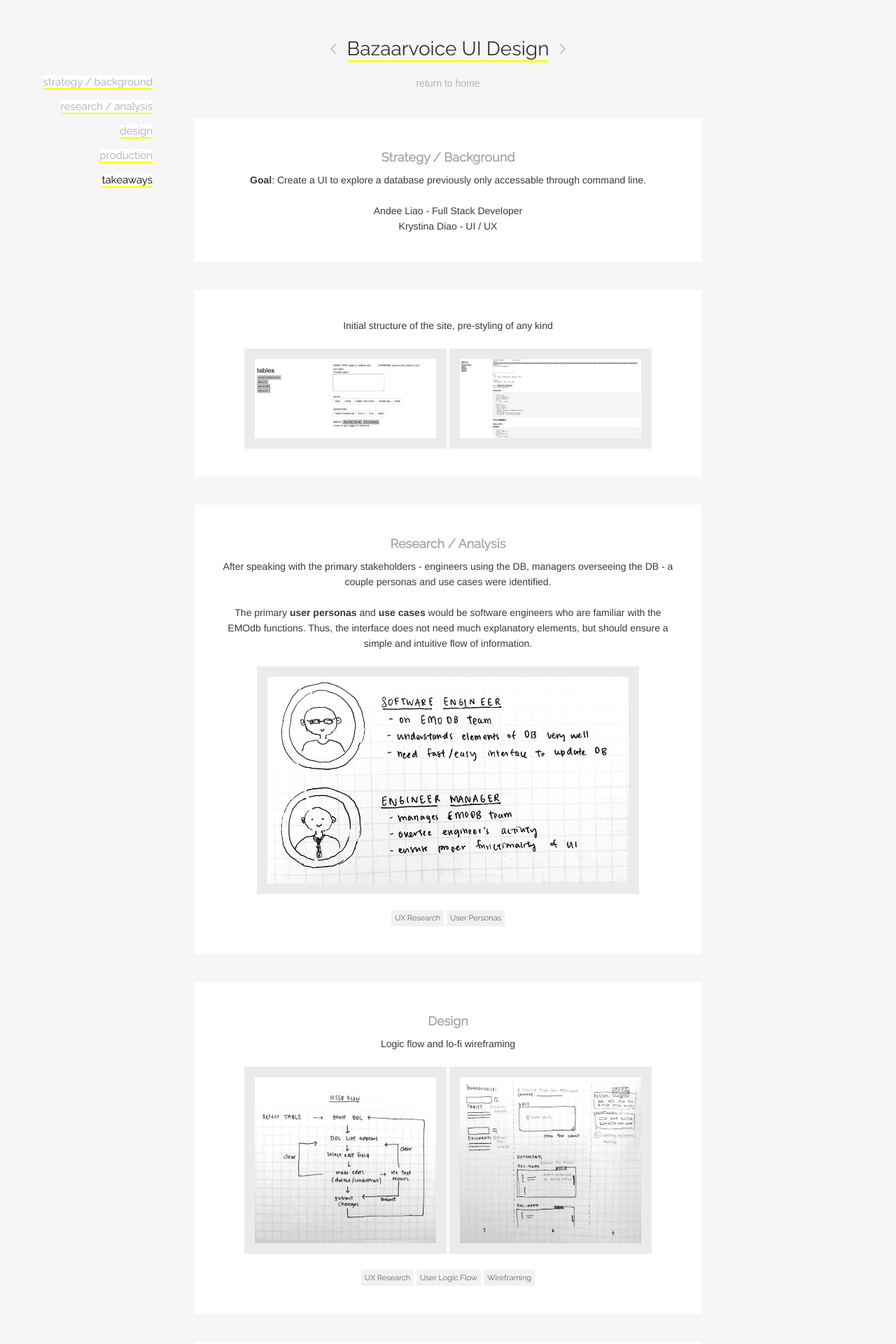
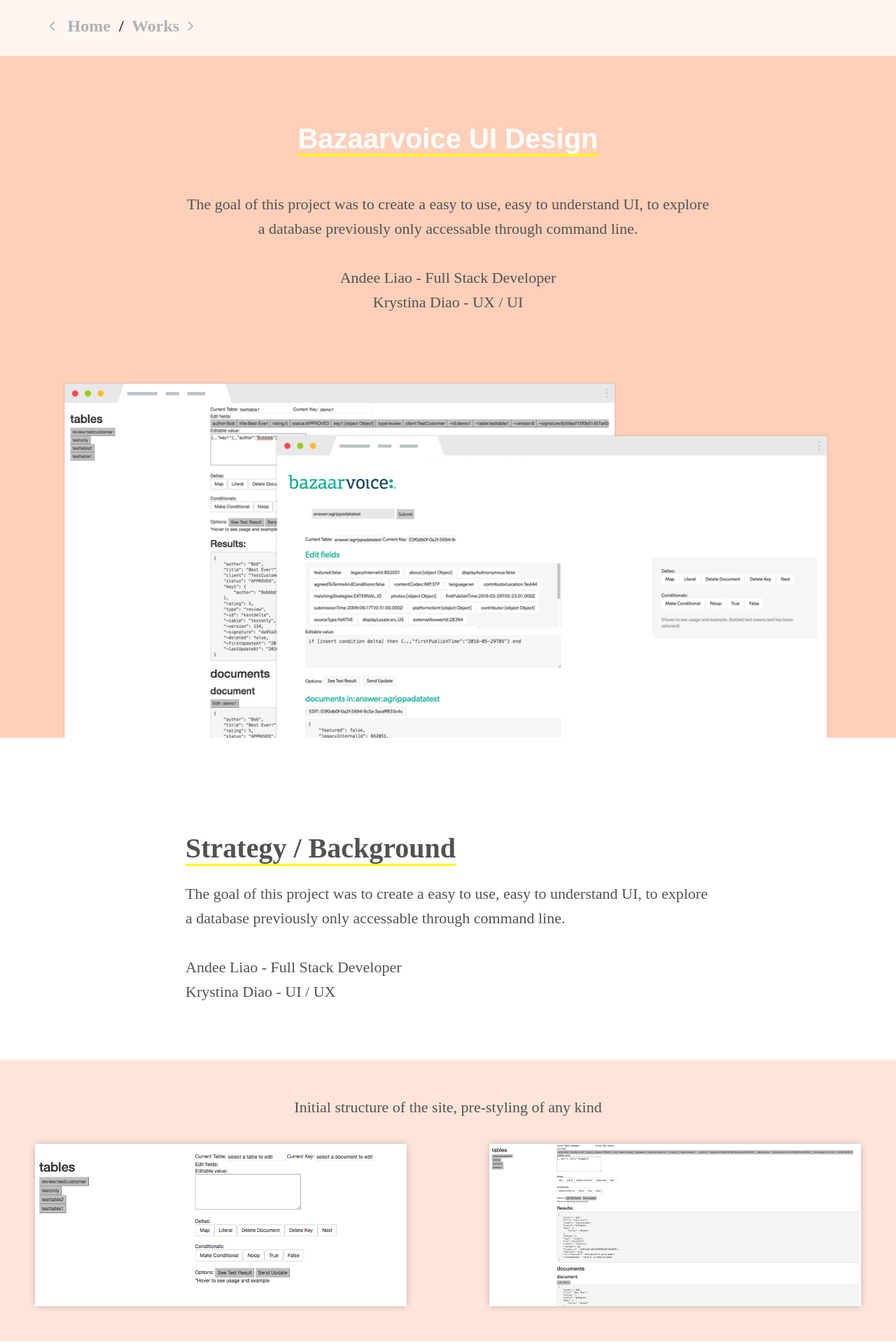
Before and after one commit to krystinadiao/krystinadiao.github.io, a PHP site: page /bv-interface.html in a window 1280 px wide. Shown: the top 1920 px of the page at 70% size. Run offline with PHP 8.4, Linux system fonts and the light colour scheme; some libraries are stand-ins or nearby versions; some web fonts are replaced.

Commit message:
no message

```diff
--- a/bv-interface.html
+++ b/bv-interface.html
@@ -23,6 +23,8 @@
   <script src="jquery.nav.js"></script>
   <script src='jquery.scrollto.js'></script>
 
+  <script src="/fonts.js"></script>
+
 
   <script>
   (function(i,s,o,g,r,a,m){i['GoogleAnalyticsObject']=r;i[r]=i[r]||function(){
@@ -36,74 +38,91 @@
 </script>
 </head>
 <body>
+  <header class="nav-start">
+      <a href="drawing-portfolio.html"><i class="fa fa-angle-left arrow " style="margin-left:50px;" aria-hidden="true"></i></a>
 
+      &nbsp;  <a href="index.html">Home</a> &nbsp;/&nbsp; <a href="index.html#portfolio">Works</a>&nbsp;
+
+        <a href="bv-analytics.html"><i class="fa fa-angle-right arrow" aria-hidden="true"></i></a>
+  </header>
   <div class="main" id="top">
+    <div class="cover" style="background-color:#ffcfb9; padding-top:15vh;">
 
-    <div class="col-md-12 ">
+      <div data-aos="fade-up">
+      <h1>
 
-      <div class="sidebar col-md-2">
-          <div id="nav-anchor"></div>
-          <nav>
-              <ul>
-                  <li><a href="#strategy">strategy / background</a></li>
-                  <li><a href="#research">research / analysis</a></li>
-                  <li><a href="#design">design</a></li>
-                  <li><a href="#production">production</a></li>
-                  <li><a href="#takeaways">takeaways</a></li>
-              </ul>
 
-          </nav>
-      </div><!-- /sidebar -->
+        <span class="hello-light">Bazaarvoice UI Design</span>
+</h1>
 
-<div class="col-md-8">
-      <div data-aos="fade-up">
-        <h1><a href="drawing-portfolio.html"><i class="fa fa-angle-left arrow " aria-hidden="true"></i></a>&nbsp;
+    </div>
+<br/>
+    <div data-aos="fade-up" >
+      <div class="container-dark" style="margin-bottom:0px;">  <center>
+        The goal of this project was to create a easy to use, easy to understand UI, to explore a database previously only accessable through command line. <br/><br/>
+    Andee Liao - Full Stack Developer<br/>
+        Krystina Diao - UX / UI</center>
+        <br/><br/>
 
-          <span class="hello3">Bazaarvoice UI Design</span>
+      </div>
+<div class="container-img-header">
+      <img src="bv/interface-header.png" width="100%"/>
+    </div>
+    </div>
 
-          &nbsp;<a href="bv-analytics.html"><i class="fa fa-angle-right arrow" aria-hidden="true"></i></a></h1>
-        <a class="highlight" href="index.html#portfolio"><span class="hello4">return to home</span></a>
-      </div>
+
+    </div>
+
+  </div>
+
+
+
+
 
       <section id="strategy">
 
         <div data-aos="fade-up" >
-          <div class="text-boxes">
-<h4>Strategy / Background</h4>
-            <b>Goal</b>: Create a UI to explore a database previously only accessable through command line.  <br/><br/>
+          <div class="container-dark">
+<h4>  <span class="hello-dark">Strategy / Background</span></h4>
+            The goal of this project was to create a easy to use, easy to understand UI, to explore a database previously only accessable through command line.  <br/><br/>
 
             Andee Liao - Full Stack Developer<br/>
             Krystina Diao - UI / UX
+</div>
 
-
-          </div></div>
+          </div>
 
   </section>
 
           <div data-aos="fade-up" >
-            <div class="text-boxes">
 
-              Initial structure of the site, pre-styling of any kind<br/><br/>
-              <a class="image" href="bv/interface-1.jpg" data-lightbox="image-2" data-title="Before Design Implementation"><img src="bv/interface-1.jpg" alt="" width="45%"/></a>
-              <a class="image" href="bv/interface-2.jpg" data-lightbox="image-2" data-title="Before Design Implementation"><img src="bv/interface-2.jpg" alt="" width="45%"/></a>
-            </div>
+
+              <div class="container-img" style="background-color:#ffe5d9;">
+                Initial structure of the site, pre-styling of any kind<br/><br/>
+              <a class="image" href="bv/interface-1.jpg" data-lightbox="image-2" data-title="Before Design Implementation"><img class="left-img" src="bv/interface-1.jpg" alt="" width="45%"/></a>
+              <a class="image" href="bv/interface-2.jpg" data-lightbox="image-2" data-title="Before Design Implementation"><img class="right-img" src="bv/interface-2.jpg" alt="" width="45%"/></a>
+        </div></div>
 
 
 <section id="research">
             <div data-aos="fade-up" >
-              <div class="text-boxes">
-                <h4>Research / Analysis</h4>
+                <div class="container-dark">
+      <h4>  <span class="hello-dark">Research / Analysis</span></h4>
                 After speaking with the primary stakeholders - engineers using the DB, managers overseeing the DB - a couple personas and use cases were identified.<br/><br/>
                 The primary <b>user personas</b> and <b>use cases</b> would be software engineers who are familiar with the EMOdb functions.  Thus, the interface does not need much explanatory elements, but should ensure a simple and intuitive flow of information.
 
-                  <br/><br/>
-                <a href="bv/interface-personas.jpg" data-lightbox="image-2" data-title="User Personas"><img src="bv/interface-personas.jpg" alt="" width="85%"/></a>
+                  <br/><br/></div></div>
+
+  <div data-aos="fade-up" >
+
+    <div class="container-img" style="background-color:#ffe5d9;">
+                <a href="bv/interface-personas.jpg" data-lightbox="image-2" data-title="User Personas"><img src="bv/interface-personas.jpg" alt="" width="55%"/></a>
 <br/><br/>
                 <span class="category">UX Research</span>
                 <span class="category">User Personas</span>
-              </div>
 
-            </div>
+
+            </div></div>
 </section>
 
 
@@ -111,58 +130,66 @@
 <section id="design">
 
               <div data-aos="fade-up" >
-                <div class="text-boxes">
-                  <h4>Design</h4>
+                  <div class="container-dark">
+              <h4>  <span class="hello-dark">Design</span></h4>
+            </div></div>
+
+  <div data-aos="fade-up" >
+            <div class="container-img" style="background-color:#ffe5d9;">
                   Logic flow and lo-fi wireframing<br/><br/>
-                  <a href="bv/interface-flow.jpg" data-lightbox="image-2" data-title="Logic Flow"><img src="bv/interface-flow.jpg" alt="" width="45%"/></a>
-                  <a href="bv/interface-lofi.jpg" data-lightbox="image-2" data-title="Lo-Fi Wireframing"><img src="bv/interface-lofi.jpg" alt="" width="45%"/></a>
+                  <a href="bv/interface-flow.jpg" data-lightbox="image-2" data-title="Logic Flow"><img src="bv/interface-flow.jpg" alt="" width="35%" class="left-img"/></a>
+                  <a href="bv/interface-lofi.jpg" data-lightbox="image-2" data-title="Lo-Fi Wireframing"><img src="bv/interface-lofi.jpg" alt="" width="35%" class="right-img"/></a>
 <br/><br/>
                   <span class="category">UX Research</span>
                   <span class="category">User Logic Flow</span>
                   <Span class="category">Wireframing</span>
                 </div>
-
-              </div>
+</div>
 
               <div data-aos="fade-up" >
-                <div class="text-boxes">
-
+  <div class="container-dark">
                   Changes were made throughout the wireframing process, allowing me to experience <b>rapid iteration</b>.<br/><br/>
 
                   The first hi-fi shows a replica of my lo-fi ideas,
                   but we resulted in something more like the second image, leaning towards two main columns rather than three to keep the interface as simple and clean as possible.<br/><br/>
-                  The color palette is based off of the Bazaarvoice green and a neutral secondary palette.<br/><br/>
-                  <a href="bv/interface-7.jpg" data-lightbox="image-2" data-title="Hi-Fi Wireframe"><img src="bv/interface-7.jpg" alt="" width="45%"/></a>
-                  <a href="bv/interface-8.jpg" data-lightbox="image-2" data-title="Hi-Fi Wireframe"><img src="bv/interface-8.jpg" alt="" width="45%"/></a>
+                  The color palette is based off of the Bazaarvoice green and a neutral secondary palette.
+                </div></div>
+
+                <div data-aos="fade-up" >
+                          <div class="container-img" style="background-color:#ffe5d9;">
+                  <a href="bv/interface-7.jpg" data-lightbox="image-2" data-title="Hi-Fi Wireframe"><img src="bv/interface-7.jpg" alt="" width="45%" class="left-img"/></a>
+                  <a href="bv/interface-8.jpg" data-lightbox="image-2" data-title="Hi-Fi Wireframe"><img src="bv/interface-8.jpg" alt="" width="45%" class="right-img"/></a>
 <br/><br/>
                   <span class="category">UX Research</span>
                   <span class="category">UX / UI Design</span>
                   <Span class="category">Wireframing</span>
                   <span class="category">Photoshop</span>
-                </div>
 
-              </div>
+              </div></div>
 </section>
 
 
 <section id="production">
 
                 <div data-aos="fade-up"  >
-                  <div class="text-boxes">
-                    <h4>Production</h4>
+                    <div class="container-dark">
+                  <h4>  <span class="hello-dark">Production</span></h4>
                     Finally, in the production stage, I integrated the design elements via HTML, CSS, and simple JS.  <br/><br/>
-                    Screenshots of the ultimate, final interface.  They are nearly identical to the hi-fi wireframes, proving a successful integration.<br/><br/>
-                    <a href="bv/interface-3.jpg" data-lightbox="image-2" data-title="After Design Implementation"><img src="bv/interface-3.jpg" alt="" width="45%"/></a>
-                    <a href="bv/interface-4.jpg" data-lightbox="image-2" data-title="After Design Implementation"><img src="bv/interface-4.jpg" alt="" width="45%"/></a>
+                    Screenshots of the ultimate, final interface.  They are nearly identical to the hi-fi wireframes, proving a successful integration.</div></div>
 
-<br/><br/>
+                    <div data-aos="fade-up" >
+                              <p><div class="container-img" style="background-color:#ffe5d9;">
+                    <a href="bv/interface-3.jpg" data-lightbox="image-2" data-title="After Design Implementation"><img src="bv/interface-3.jpg" alt="" width="45%" class="left-img"/></a>
+                    <a href="bv/interface-4.jpg" data-lightbox="image-2" data-title="After Design Implementation"><img src="bv/interface-4.jpg" alt="" width="45%" class="right-img"/></a>
+
+<br/><br/></p>
 
                     <span class="category">HTML</span>
                     <span class="category">CSS</span>
                     <Span class="category">JavaScript</span>
-                  </div>
 
-                </div>
+
+                </div></div>
 
 </section>
 
@@ -170,17 +197,16 @@
 <section id="takeaways">
 
                 <div data-aos="fade-up"  >
-                  <div class="text-boxes">
-                    <h4>Takeaways</h4>
+                    <div class="container-dark">
+                <h4>  <span class="hello-dark">Takeaways</span></h4>
                     <ul class="takeaways">
                       <li><b>User-centric design</b>: Since this project is for the sole purpose of simplifying a process for engineers, it was very important that the functionality and design did just that.  This required iterative design - going through the cycle of wireframing, changes, updates - as well as better understanding the user needs through user research.  Lesson learned, <b class="highlight">everything comes back to the user</b>.</li><br/>
                       <li><b>Research & analysis trumps design & production</b>: Previously, I had always felt a much stronger emphasis on actually creating the design, actually implementing the design.  However, it has become clear that the research and analysis stage will typically take longer, and is essentially the backbone to any further steps.  <b class="highlight">Strong user research, accurate analysis of the data, and successful drawing of insights gives you the platform to create a strong design.</b>
                     </ul>
 
 
-                  </div>
 
-                </div>
+                </div></div>
 
 </section>
 
@@ -202,7 +228,6 @@
 
                     </div>
                   </div>
-                </div>
 
 
 
--- a/style.css
+++ b/style.css
@@ -53,15 +53,16 @@ body {
 	font-weight:400;
   position: relative;
   margin: 0;
-  background-color:#f6f6f6 !important;
+  background-color:#fff ;
 
 }
 
 
 .name{
   font-size:50px;
-  font-family:'Raleway' sans-serif;
+  font-family:'raleway' sans-serif !important;
   color:#333;
+	margin:20px;
 }
 
 
@@ -95,7 +96,9 @@ body {
   padding:40px;
 }
 
-.header h1 span{
+
+
+.header  span{
   border-bottom:4px solid yellow;
 }
 
@@ -141,6 +144,74 @@ a:hover span{
   margin: 0 auto;
 }
 
+.cover{
+	background-size:cover;
+	min-height:100vh;
+	margin-bottom:150px;
+}
+
+.container-img{
+	width:100%;
+	padding:50px;
+	margin:auto;
+	margin-bottom:80px;
+	background-size:cover;
+	overflow:hidden;
+	text-align:center;
+	color:#525252;
+	font-family:"freight-text-pro";
+	font-size:22px;
+	font-weight:lighter;
+	line-height:35px;
+}
+
+.container-img-header{
+	width:90%;
+	margin:auto;
+	margin-bottom:-10px;
+	background-size:cover;
+}
+
+.right-img{
+	float:right;
+}
+
+.left-img{
+	float:left;
+}
+
+.container-img img{
+	-webkit-box-shadow: 0px 0px 10px -1px rgba(173,173,173,1);
+	-moz-box-shadow: 0px 0px 10px -1px rgba(173,173,173,1);
+	box-shadow: 0px 0px 10px -1px rgba(173,173,173,1);
+}
+
+.container-dark{
+	max-width:750px;
+	text-align:left;
+	color:#525252;
+	margin:auto;
+	width:80%;
+	font-family:"freight-text-pro";
+	font-size:22px;
+	font-weight:lighter;
+	line-height:35px;
+	margin-bottom:80px;
+}
+
+
+.container-light{
+	max-width:750px;
+	text-align:left;
+	color:#fff;
+	margin:auto;
+	width:80%;
+	font-family:"freight-text-pro";
+	font-size:22px;
+	font-weight:lighter;
+	line-height:35px;
+	margin-bottom:80px;
+}
 
 .wrapper{
   height:100%;
@@ -185,7 +256,7 @@ a:hover span{
 
 #portfolio{
   font-size: 12px;
-  font-family:"helvetica", sans-serif;
+  font-family:"san francisco", sans-serif;
   color:#b6b6b6;
   text-align:center;
 }
@@ -226,7 +297,7 @@ a:hover span{
   line-height:22px !important;
   color:#393939;
   background-color:#fff;
-	font-family:"helvetica", sans-serif;
+	font-family:"san francisco", sans-serif;
 }
 
 .text-boxes img{
@@ -269,13 +340,33 @@ a.nav-active {
 }
 
 h1{
-  font-weight:normal;
+  font-weight:bold;
+	font-size:40px !important;
   margin-top:50px !important;
-	font-family:"raleway",sans-serif;
+	font-family:"san francisco",sans-serif;
 }
 
 span.hello3{
 	border-bottom:3px solid yellow;
+}
+
+span.hello4{
+	color:#fff;
+	font-style:italic;
+	font-size:20px;
+}
+
+
+
+
+span.hello-light{
+	border-bottom:3px solid yellow;
+	color:#fff;
+}
+
+span.hello-dark{
+	border-bottom:3px solid yellow;
+	color:#525252;
 }
 
 
@@ -294,11 +385,11 @@ h3{
 }
 
 h4{
-	font-size:18px;
-	text-align:center;
-	font-family:"raleway";
-	margin:5px 5px 10px 5px;
-	color:#aaa;
+	font-size:40px;
+	text-align:left;
+	font-family:"san francisco";
+	margin: 30px 0px;
+	font-weight:bold;
 }
 
 
@@ -318,6 +409,8 @@ b.highlight{
 	-o-transform:0.5s;
 	font-weight:normal;
 }
+
+
 
 a{
   color:#b1b1b1;
@@ -358,7 +451,7 @@ a.image:hover{
 }
 
 .arrow  {
-  color:#cacaca;
+  color:#b1b1b1;
 	-webkit-transition: 1s; /* Safari */
 	transition: 1s;
 	-moz-transform:1s;
@@ -367,12 +460,12 @@ a.image:hover{
 }
 
 .arrow:hover  {
-  color:#acacac;
+  color:#000;
 
 }
 
 
-.category1{
+.category{
   padding: 5px;
   font-size:12px;
   color:#656565;
@@ -385,12 +478,12 @@ a.image:hover{
 	-o-transform:1s;
 }
 
-.category1:hover{
+.category:hover{
   background-color:#f1f1f1;
 
 }
 
-.category{
+.category1{
   padding: 5px;
   font-size:11px;
   color:#656565;
@@ -404,7 +497,7 @@ a.image:hover{
 	-o-transform:1s;
 }
 
-.category:hover{
+.category1:hover{
 	background-color:#d8d8d8;
 
 }
@@ -430,6 +523,30 @@ a.image:hover{
 	left: 0;
 	width: 100%;
 	height: 100%;
+}
+
+header {
+		text-align:left;
+
+		background-color: rgba(255, 255, 255, 0.8);
+		padding: 20px;
+    height:80px;
+    position: fixed;
+    top: 0;
+    transition: top 0.5s ease-in-out;
+    width: 100%;
+		z-index:999999;
+		font-family:"san francisco";
+		font-size:24px;
+		font-weight:bold;
+}
+
+header a:hover{
+	color:#000;
+}
+
+.nav-up {
+    top: -90px;
 }
 
 
@@ -933,6 +1050,10 @@ ul.takeaways{
 	.sidebar{
 		display:none;
 	}
+
+	.container-img{
+		padding:30px;
+	}
 }
 
 @media screen and (min-width:990px) and (max-width: 1250px){
```
Also changed, not shown: customscripts.js (+41 -0 lines), index.html (+35 -35 lines), bv/interface-header.png (added), fonts.js (added).
